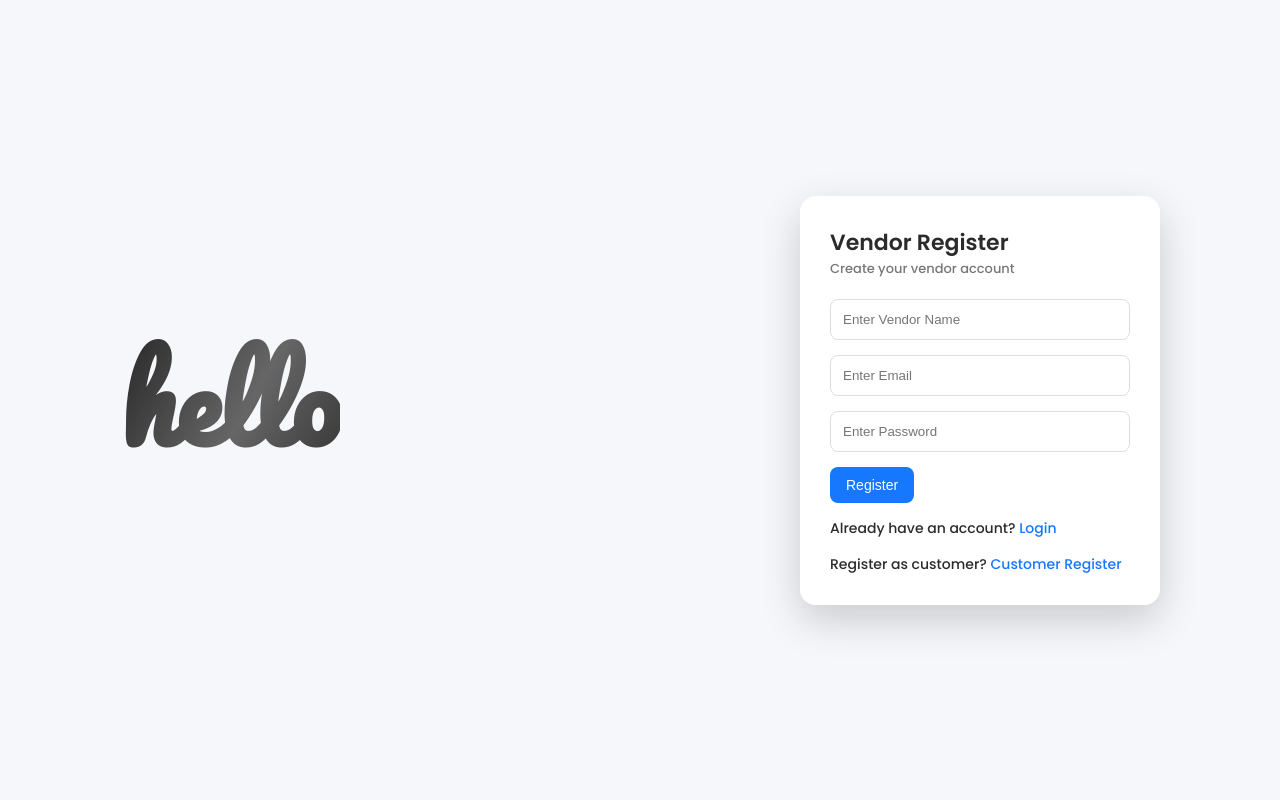
After one commit to AliaSham/event_saas, a PHP site: page /auth/vendor_register.php in a window 1280 px wide; the page is wider, and only the part inside the window is pictured. The commit adds this page. Run offline with PHP 8.4, Linux system fonts and the light colour scheme.

Commit message:
update login for vendor

```diff
--- /dev/null
+++ b/auth/vendor_register.php
@@ -0,0 +1,109 @@
+<?php
+include "../config/db.php";
+
+$error = "";
+$success = "";
+
+if (isset($_POST['register'])) {
+
+    $name = $_POST['name'];
+    $email = $_POST['email'];
+    $password = $_POST['password'];
+
+    $role = "vendor";
+    $approval_status = "pending";
+
+    $check = mysqli_query($conn, "
+        SELECT * FROM users
+        WHERE email='$email'
+    ");
+
+    if (mysqli_num_rows($check) > 0) {
+        $error = "Email already exists!";
+    } else {
+
+        $query = "
+            INSERT INTO users
+            (name, email, password, role, company_id, approval_status)
+            VALUES
+            ('$name', '$email', '$password', '$role', NULL, '$approval_status')
+        ";
+
+        if (mysqli_query($conn, $query)) {
+            $success = "Vendor account registered successfully. Please wait for approval.";
+        } else {
+            $error = "Error: " . mysqli_error($conn);
+        }
+    }
+}
+?>
+
+<!DOCTYPE html>
+<html>
+<head>
+    <title>Vendor Register</title>
+
+    <link href="https://fonts.googleapis.com/css2?family=Pacifico&family=Poppins:wght@300;500;600&display=swap" rel="stylesheet">
+    <link rel="stylesheet" href="/event_saas/assets/css/style.css">
+</head>
+
+<body>
+
+<div class="auth-wrapper">
+
+    <div class="overlay"></div>
+
+    <h1 class="hello-text">hello</h1>
+
+    <div class="auth-card">
+
+        <h2 class="auth-title">Vendor Register</h2>
+        <p class="auth-sub">Create your vendor account</p>
+
+        <?php if ($error != "") { ?>
+            <div class="alert error"><?php echo $error; ?></div>
+        <?php } ?>
+
+        <?php if ($success != "") { ?>
+            <div class="alert success"><?php echo $success; ?></div>
+        <?php } ?>
+
+        <form method="POST">
+
+            <input type="text"
+                   name="name"
+                   placeholder="Enter Vendor Name"
+                   required>
+
+            <input type="email"
+                   name="email"
+                   placeholder="Enter Email"
+                   required>
+
+            <input type="password"
+                   name="password"
+                   placeholder="Enter Password"
+                   required>
+
+            <button class="btn btn-primary" name="register">
+                Register
+            </button>
+
+        </form>
+
+        <p class="auth-link">
+            Already have an account?
+            <a href="login.php">Login</a>
+        </p>
+
+        <p class="auth-link">
+            Register as customer?
+            <a href="register.php">Customer Register</a>
+        </p>
+
+    </div>
+
+</div>
+
+</body>
+</html>
```
Also changed, not shown: auth/register.php (+40 -20 lines).
